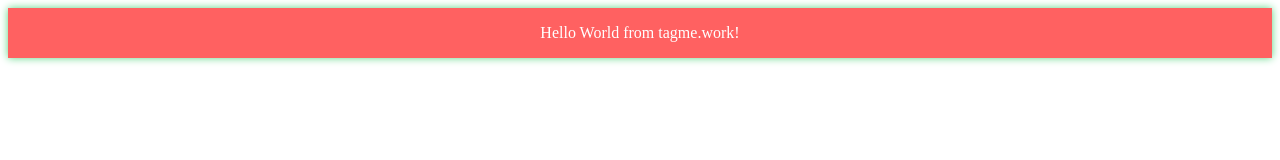
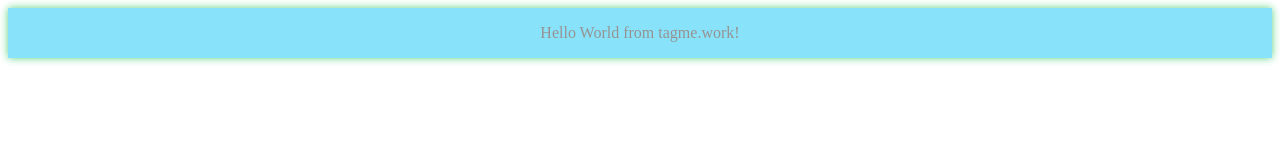
Before and after one commit to dlstanle/tagme.work, a plain HTML site: page index.html in a window 1280 px wide. Drawn offline with Linux system fonts and the light colour scheme.

Commit message:
Change title bar color again

```diff
--- a/index.html
+++ b/index.html
@@ -12,10 +12,10 @@
 </head>
 <style>
   .foo {
-    color: #ffffff;
+    color: #969292;
     text-align: center;
     padding: 1em;
-    background: #ff6161;
+    background: #88e3fa;
     box-shadow: 0 0 0.5em #5ad481;
   }
 </style>
```
